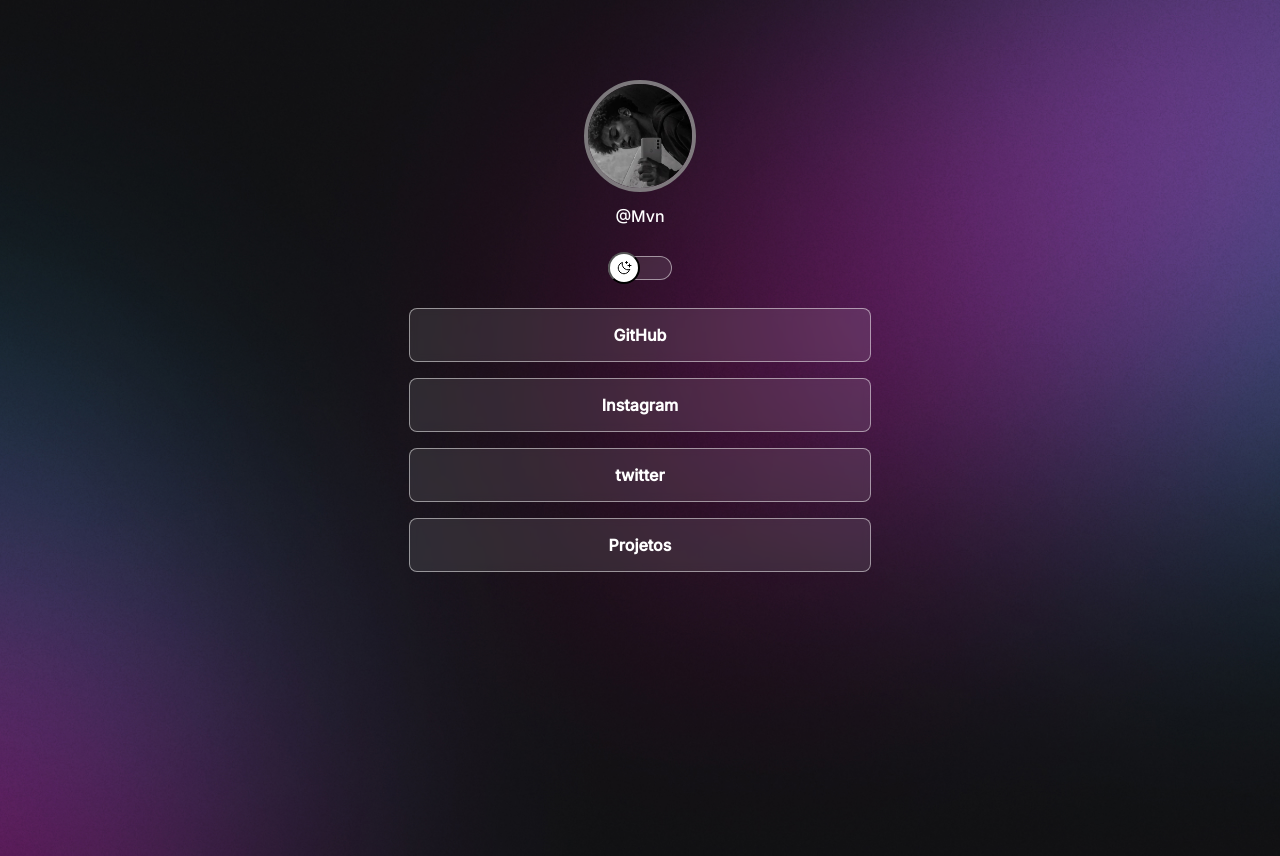
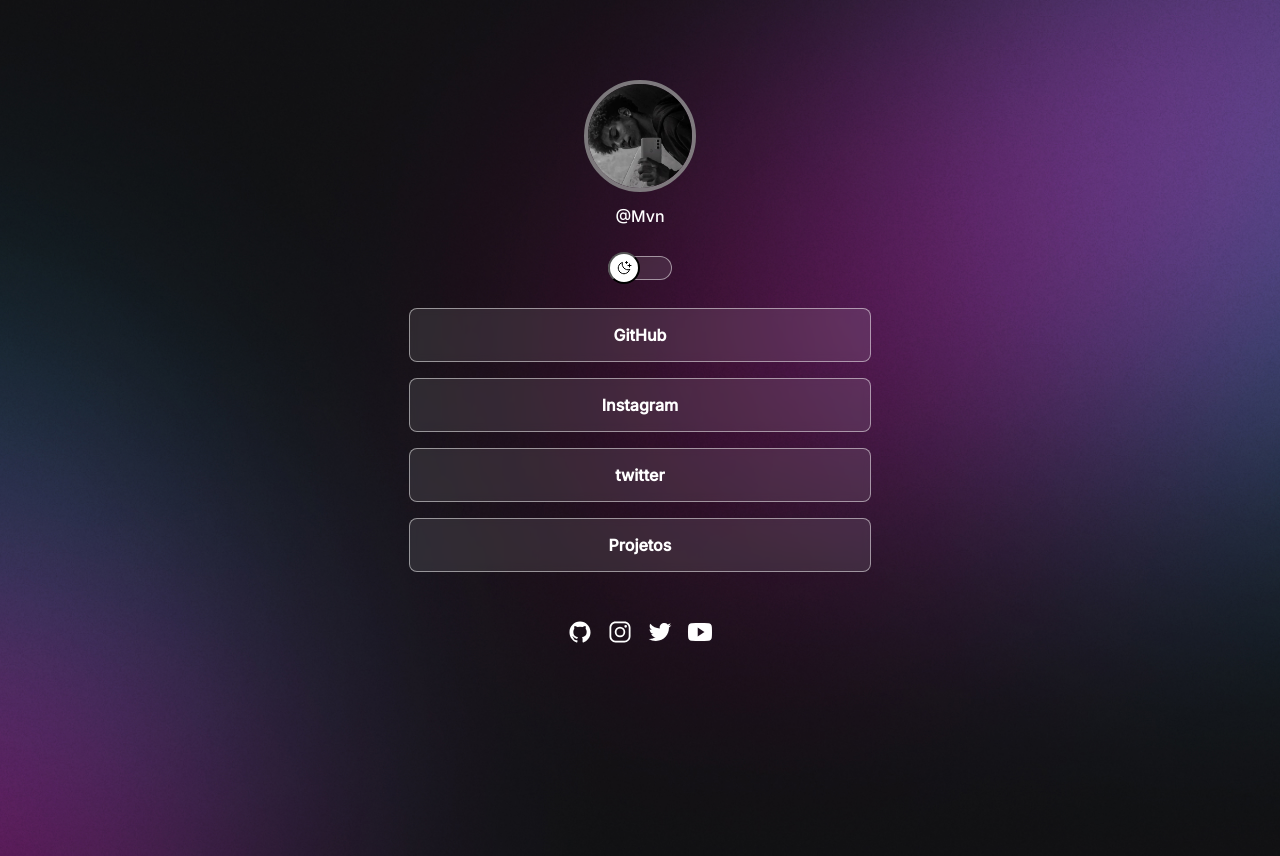
Before and after one commit to Marcusvn2006/devlinks-react, a React (Create React App) app: page / in a window 1280 px wide. Built offline with nearby package versions, Linux system fonts and the light colour scheme.

Commit message:
termino do social links e começo do footer

```diff
--- a/public/index.html
+++ b/public/index.html
@@ -39,5 +39,13 @@
       To begin the development, run `npm start` or `yarn start`.
       To create a production bundle, use `npm run build` or `yarn build`.
     -->
+    <script
+      type="module"
+      src="https://unpkg.com/ionicons@7.1.0/dist/ionicons/ionicons.esm.js"
+    ></script>
+    <script
+      nomodule
+      src="https://unpkg .com/ionicons@7.1.0/dist/ionicons/ionicons.js"
+    ></script>
   </body>
 </html>
--- a/src/components/sociallinks/sociallinks.jsx
+++ b/src/components/sociallinks/sociallinks.jsx
@@ -1,7 +1,10 @@
-import  "./sociallinks.module.css";
+import "./sociallinks.module.css";
 
-const SocialLink = () => {
+const SocialLink = ({ icon, hrf }) => {
   return (
-   <div></div>)
-  }
+    <a href={hrf} target="_blank">
+      <ion-icon name={icon} />
+    </a>
+  );
+};
 export default SocialLink;
--- a/src/components/sociallinks/sociallinks.module.css
+++ b/src/components/sociallinks/sociallinks.module.css
@@ -0,0 +1,5 @@
+ a {
+    display: flex;
+    align-content: center;
+    justify-content: center;
+  }
--- a/src/pages/App.css
+++ b/src/pages/App.css
@@ -46,3 +46,10 @@
     gap: 16px;
     padding: 24px;
   }
+  #socialLinks {
+    display: flex;
+    justify-content: center;
+    padding: 24px;
+    gap: 16px;
+    font-size: 24px;
+  }
--- a/src/pages/App.jsx
+++ b/src/pages/App.jsx
@@ -2,6 +2,7 @@
 import Profile from "../components/profile/profile";
 import Switch from "../components/switch/switch";
 import Links from "../components/links/links";
+import Social from"../components/sociallinks/sociallinks";
 
 import "./App.css";
 
@@ -21,14 +22,18 @@
       <Switch></Switch>
       <div id="links">
         <ul>
-            <Links link={"#"}>GitHub</Links>
-            <Links link={"#"}>Instagram</Links>
-            <Links link={"#"}>twitter</Links>
-            <Links link={"#"}>Projetos</Links>
-
+          <Links link={"#"}>GitHub</Links>
+          <Links link={"#"}>Instagram</Links>
+          <Links link={"#"}>twitter</Links>
+          <Links link={"#"}>Projetos</Links>
         </ul>
       </div>
-
+      <div id="socialLinks">
+        <Social hrf={"https://github.com/Marcusvn2006"} icon={"logo-github"}/>
+        <Social hrf={"https://www.instagram.com/eo.mvn/"} icon={"logo-instagram"}/>
+        <Social hrf={"https://twitter.com/Marcusvn014"} icon={"logo-twitter"}/>
+         <Social hrf={"#"} icon={"logo-youtube"}/>
+      </div>
     </div>
   );
 };
```
Also changed, not shown: src/components/footer/footer.jsx (added), src/components/footer/footer.module.css (added).
